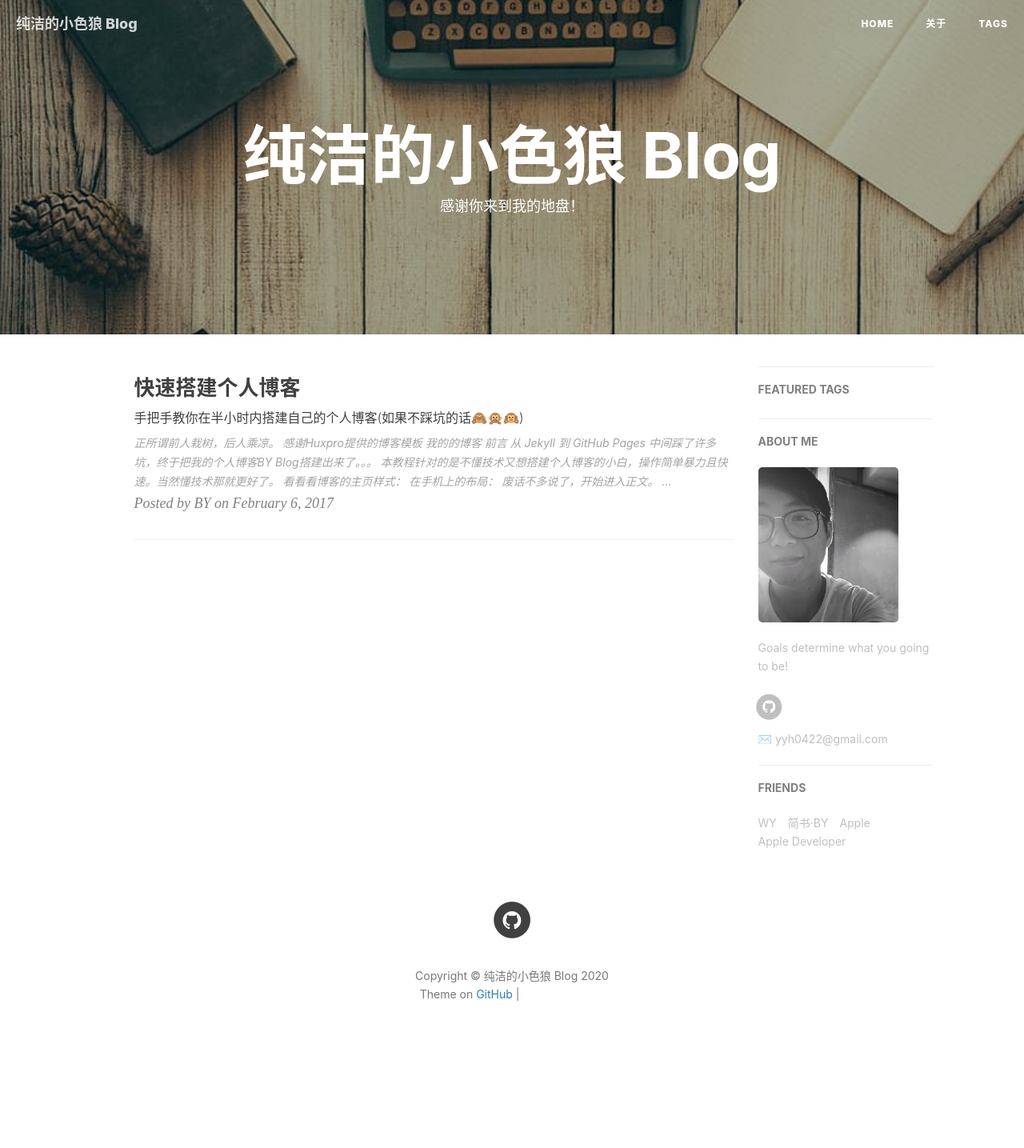
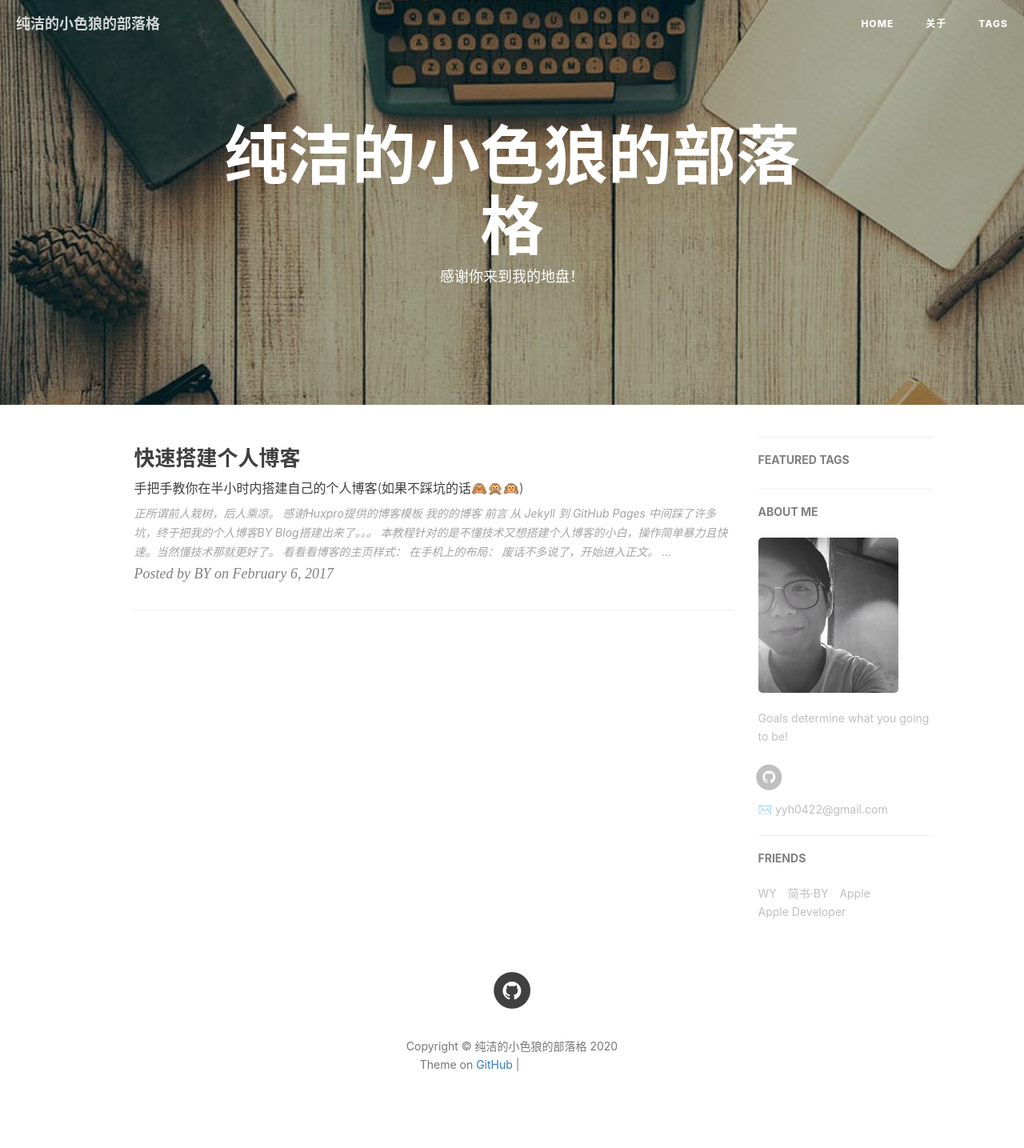
Before and after one commit to yyh0422/yyh0422.github.io, a Jekyll site: the page built from index.html, in a window 1280 px wide. Shown: the whole page at 80% size. Built offline with Jekyll 4.4.1, drawn with Linux system fonts in a browser that asks for light colours; nearby versions of some CDN libraries; the list of posts is cut into pages by our own code; comment, search, counter and statistics services are not loaded; before the commit the page ends 1347 px from its top, so only the background shows below that; grey boxes are pictures that could not be loaded.

Commit message:
Update _config.yml

```diff
--- a/_config.yml
+++ b/_config.yml
@@ -1,10 +1,10 @@
 # Site settings
-title: 纯洁的小色狼 Blog
-SEOTitle: 纯洁的小色狼的博客 | YYH Blog
+title: 纯洁的小色狼的部落格
+SEOTitle: 纯洁的小色狼的部落格
 header-img: img/post-bg-desk.jpg
 email: yyh0422@gmail.com
 description: "欢迎来到我的地盘！"
-keyword: "BY, BY Blog, 纯洁的小色狼的博客, YYH, 杨永红, iOS, Apple, iPhone"
+keyword: "纯洁的小色狼"
 url: "http://yyh0422.github.io"          # your host, for absolute URL
 baseurl: ""      # for example, '/blog' if your blog hosted on 'host/blog'
 github_repo: "https://github.com/qiubaiying/qiubaiying.github.io.git" # you code repository
```
